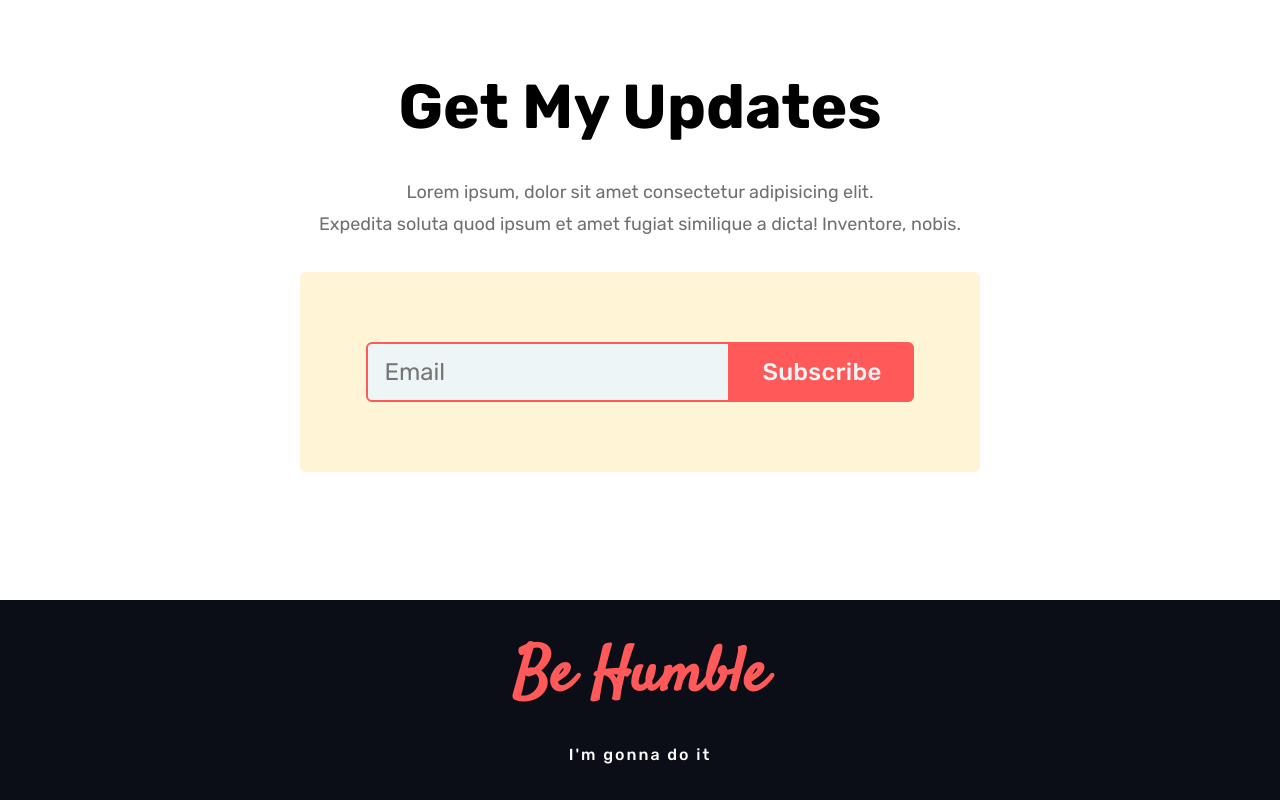
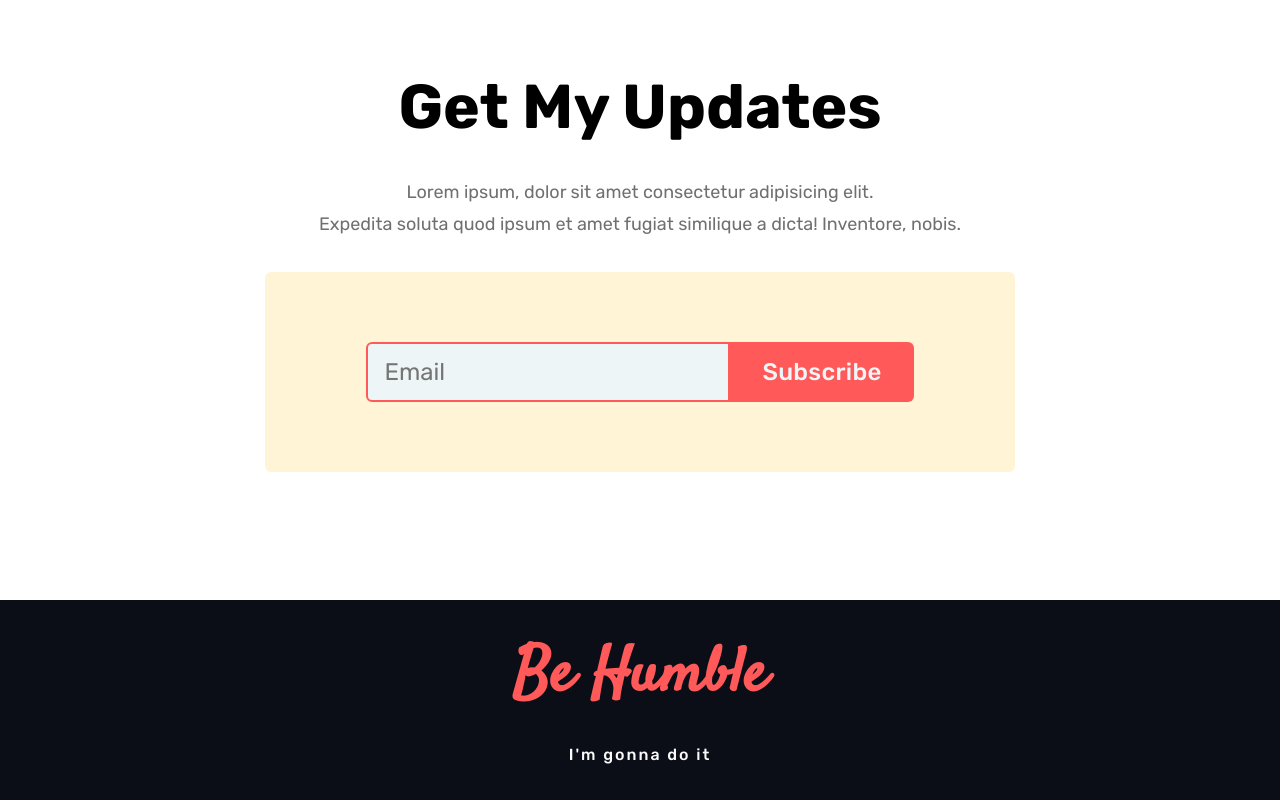
Before and after one commit to AnamulHassan/project-donate-today, a plain HTML site: page index.html in a window 1280 px wide. Shown: the part 3106-3906 px from the top of the page. Drawn offline with Linux system fonts and the light colour scheme.

Commit message:
added some features

```diff
--- a/style.css
+++ b/style.css
@@ -270,12 +270,13 @@ body {
 }
 .input-mail-box {
   height: 20rem;
+  width: 75rem;
+  margin: 0 auto;
   display: flex;
   align-items: center;
   justify-content: center;
   background-color: #fff4d6;
   border-radius: 0.6rem;
-  margin: 1.6rem 30rem;
 }
 .input-mail {
   display: block;
```
